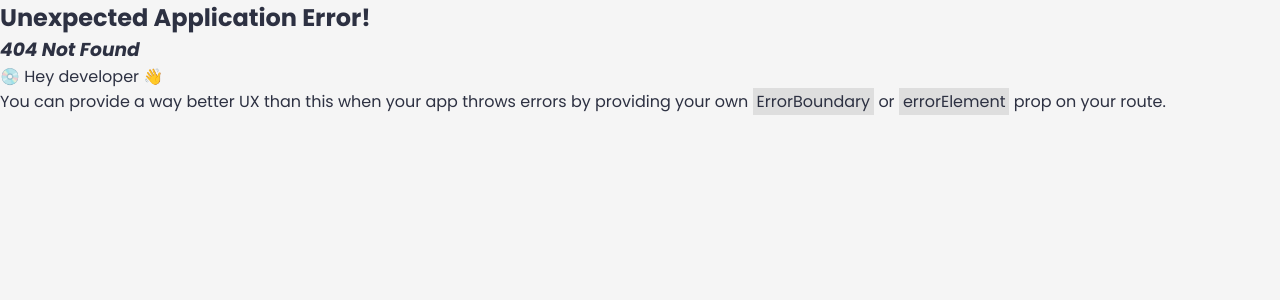
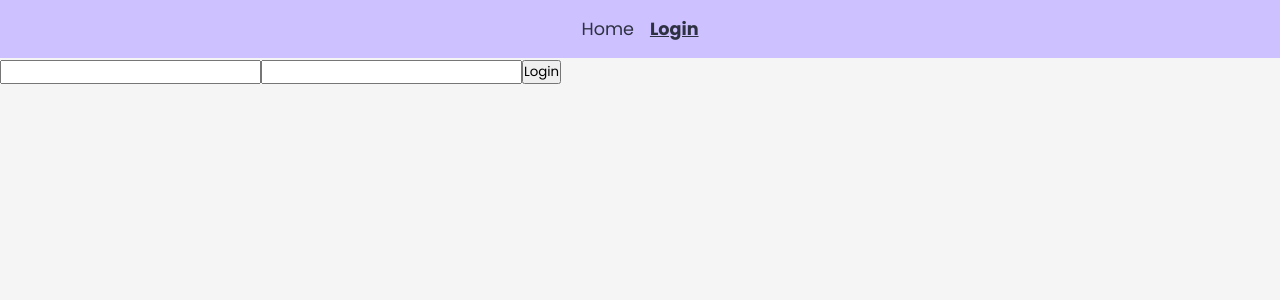
Before and after one commit to beyer96/express-todo, a React (Vite) app in the folder frontend/: page /login in a window 1280 px wide. Before the commit this address had no page. Shown: the top 300 px of the page. Built offline with nearby package versions, Linux system fonts and the light colour scheme.

Commit message:
Use more specific name for login component

```diff
--- a/frontend/src/components/Auth.tsx
+++ /dev/null
@@ -1,5 +0,0 @@
-export default function Auth() {
-  return (
-    <h1>Auth!</h1>
-  )
-}
--- /dev/null
+++ b/frontend/src/components/Login.tsx
@@ -0,0 +1,27 @@
+import { FormEvent, useState } from "react";
+
+export default function Login() {
+  const [credentials, setCredentials] = useState({});
+
+  function handleLogin() {
+    console.log(credentials);
+  }
+
+  function handleInput(event: FormEvent) {
+    const input = event.currentTarget as HTMLInputElement;
+    const { name, value } = input;
+
+    setCredentials(prev => ({
+      ...prev,
+      [name]: value
+    }));
+  }
+
+  return (
+    <form action={handleLogin}>
+      <input type="text" name="username" id="username" onInput={handleInput} />
+      <input type="password" name="password" id="password" onInput={handleInput} />
+      <button type="submit">Login</button>
+    </form>
+  )
+}
--- a/frontend/src/components/Navigation.tsx
+++ b/frontend/src/components/Navigation.tsx
@@ -8,7 +8,7 @@ export default function Navigation() {
           <NavLink to="/">Home</NavLink>
         </li>
         <li>
-          <NavLink to="/auth">Login</NavLink>
+          <NavLink to="/login">Login</NavLink>
         </li>
       </ul>
     </nav>
--- a/frontend/src/router.ts
+++ b/frontend/src/router.ts
@@ -1,6 +1,6 @@
 import { createBrowserRouter } from "react-router";
 import Home from "./components/Home";
-import Auth from "./components/Auth";
+import Login from "./components/Login";
 import DefaultLayout from "./layouts/DefaultLayout";
 
 const router = createBrowserRouter([
@@ -12,8 +12,8 @@ const router = createBrowserRouter([
         Component: Home
       },
       {
-        path: "/auth",
-        Component: Auth
+        path: "/login",
+        Component: Login
       }
     ]
   }
```
